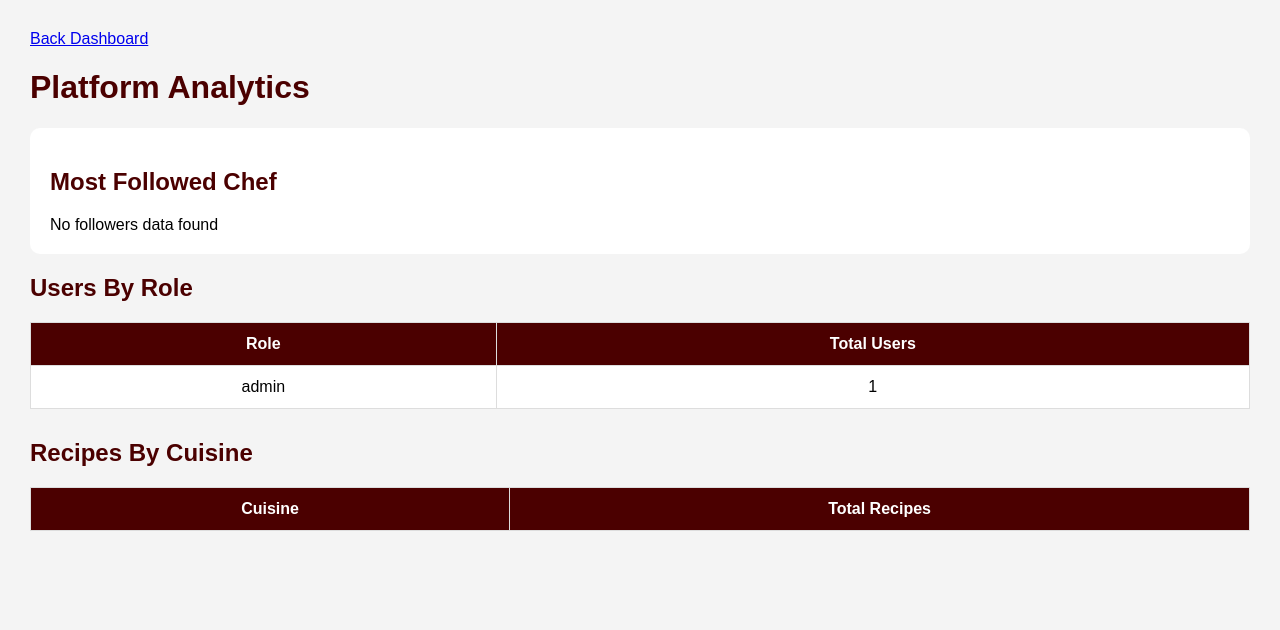
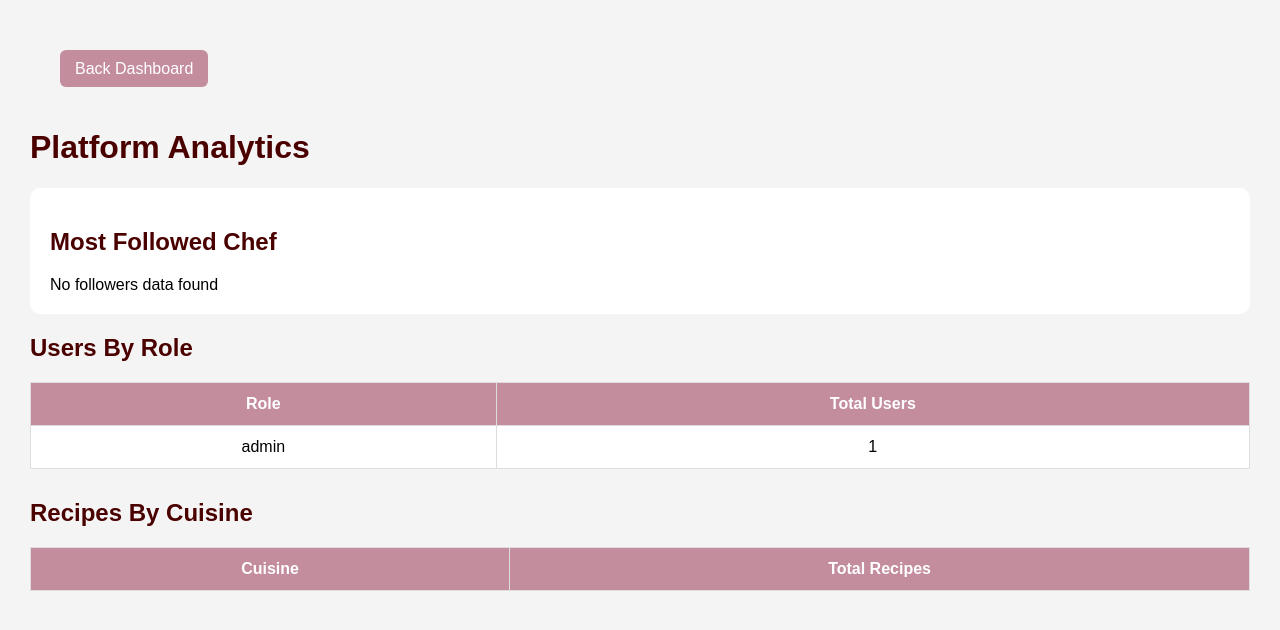
Before and after one commit to jannatjarin/Web-Tech-final-project-group-1, a PHP site: page /admin/analytics.php in a window 1280 px wide. Shown: the top 630 px of the page. Run offline with PHP 8.4, Linux system fonts and the light colour scheme; the visitor is signed in with stand-in values (Sample User, id 1); data that the repository does not hold is empty.

```diff
--- a/admin/analytics.php
+++ b/admin/analytics.php
@@ -39,6 +39,22 @@ $chefData = $chefResult->fetch_assoc();
             padding:30px;
         }
 
+        .container{
+            padding:30px;
+        }
+
+        h1{
+            color:#6d4c4c;
+        }
+
+        .back{
+            text-decoration:none;
+            background:#c38d9e;
+            color:white;
+            padding:10px 15px;
+            border-radius:6px;
+        }
+
         table{
             width:100%;
             background:white;
@@ -54,12 +70,21 @@ $chefData = $chefResult->fetch_assoc();
         }
 
         table th{
-            background:#4b0000;
+            background:#c38d9e;
             color:white;
         }
 
         h1,h2{
             color:#4b0000;
+        }
+
+        button{
+            padding:7px 10px;
+            border:none;
+            color:white;
+            border-radius:5px;
+            cursor:pointer;
+            margin:2px;
         }
 
         .card{
@@ -73,7 +98,11 @@ $chefData = $chefResult->fetch_assoc();
 </head>
 <body>
 
-<a href="dashboard.php">Back Dashboard</a>
+<div class="container">
+
+<a href="dashboard.php" class="back">Back Dashboard</a>
+
+</div>
 
 <h1>Platform Analytics</h1>
 
```
Also changed, not shown: admin/dashboard.php (+7 -25 lines), admin/users.php (line endings or trailing spaces).
